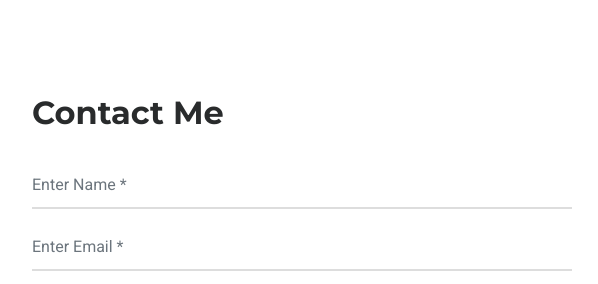
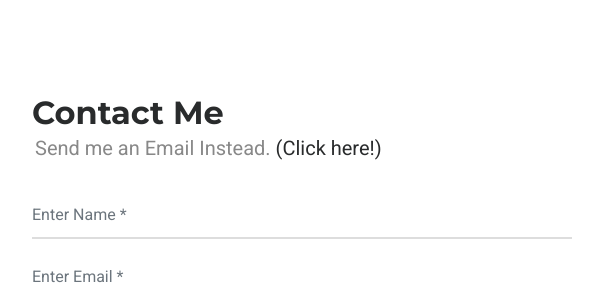
Before and after one commit to ahmedtusharlive/ahmedtusharlive.github.io, a plain HTML site: page index.html in a window 1280 px wide. Shown: the part 4100-4384 px from the top of the page, 53-651 px from the left. Drawn offline with Linux system fonts and the light colour scheme; no server answers; files whose address does not match are found by name.

Commit message:
Update index.html

```diff
--- a/index.html
+++ b/index.html
@@ -755,6 +755,16 @@ var sc_https=1;
         	<div class="col-12">
             	<div class="heading_s1 animation" data-animation="fadeInUp" data-animation-delay="0.02s">
                 	<h2>Contact Me</h2>
+
+                   <!--Delete Below-->
+                    <span style="padding: 3px;
+                                 font-size: 20px;
+                                 ">
+                        Send me an Email Instead.
+                        <a target="_blank" href="mailto:ahmedtusher87s@gmail.com">(Click here!)</a>
+                    </span>
+                    <!--Delete Above-->
+
                 </div>
             </div>
         </div>
```
